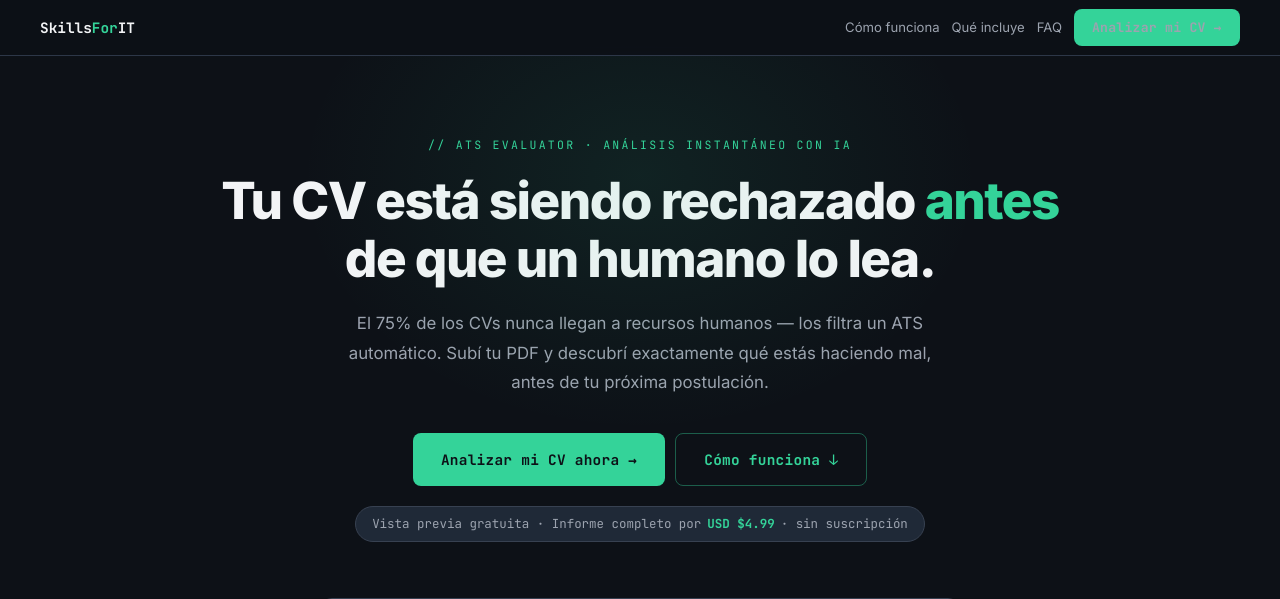
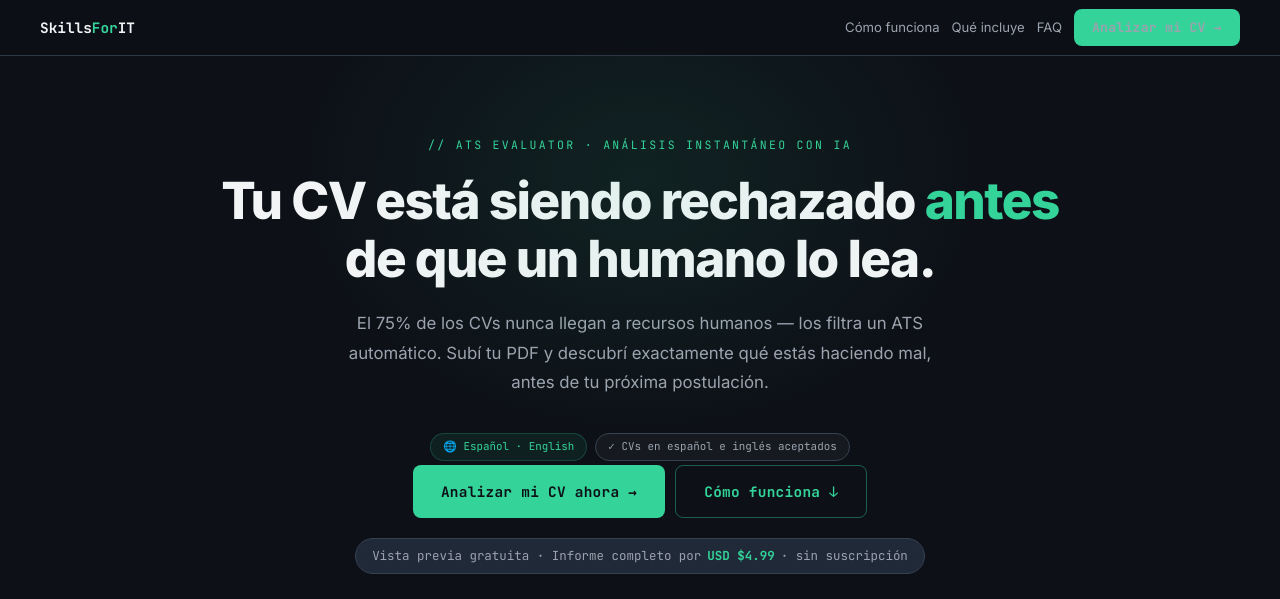
Before and after one commit to marcelodanieldm/sfi, a Django app: page /ats/ in a window 1280 px wide. Shown: the top 599 px of the page. Run offline with Django 4.2, Linux system fonts and the light colour scheme.

Commit message:
feat: ATS evaluator supports English and Spanish CVs
- ai_agents.py: agent1 and agent2 detect CV language and respond in the same language
- ats_landing.html: English/Spanish badge in hero + new trust card explaining bilingual support
- ats_evaluator.html: badges and upload zone subtitle mention English CVs are accepted

Co-Authored-By: Claude Sonnet 4.6 <noreply@anthropic.com>

```diff
--- a/core/services/ai_agents.py
+++ b/core/services/ai_agents.py
@@ -37,6 +37,8 @@ _SYSTEM_AGENT1 = """\
 Eres un experto en sistemas ATS (Applicant Tracking Systems) especializado en CVs del sector IT.
 
 Analizá el texto extraído de un CV en PDF y evaluá su compatibilidad ATS.
+El CV puede estar en español o en inglés — detectá el idioma y respondé los textos en ese mismo idioma
+(los campos parsing_issues deben estar en el idioma del CV).
 
 Devolvé SOLO un JSON válido con exactamente esta estructura, sin texto adicional fuera del JSON:
 {
@@ -68,8 +70,7 @@ Para keywords cubrí: lenguajes de programación, frameworks, bases de datos, he
 DevOps, cloud, metodologías ágiles, testing, y cualquier tecnología IT relevante.
 
 Si el texto del CV está casi vacío o ilegible, asigná score bajo (20–40) e incluí
-"El PDF parece basado en imágenes o estar protegido — el texto no fue extraíble correctamente"
-en parsing_issues.\
+un mensaje indicando que el PDF parece estar basado en imágenes o estar protegido, en el idioma detectado.\
 """
 
 _SYSTEM_AGENT2 = """\
@@ -124,7 +125,9 @@ Para actionable_fixes:
 - Generá entre 5 y 8 fixes ordenados por impacto descendente.
 - Primero formato (bloquean parsing), luego secciones faltantes, luego keywords.
 
-Escribí todo en español rioplatense (Argentina).\
+IDIOMA: Detectá el idioma del CV. Si el CV está en inglés, escribí TODOS los textos en inglés.
+Si el CV está en español, escribí en español rioplatense (Argentina).
+Aplicá esto a todos los campos de texto: tailored_summary, section_analysis, keyword_integration y actionable_fixes.\
 """
 
 # ────────────────────────────────────────────────────────────────────────────
--- a/core/templates/core/ats_landing.html
+++ b/core/templates/core/ats_landing.html
@@ -261,6 +261,10 @@ footer a{color:var(--accent)}
   <p class="hero-sub">
     El 75% de los CVs nunca llegan a recursos humanos — los filtra un ATS automático. Subí tu PDF y descubrí exactamente qué estás haciendo mal, antes de tu próxima postulación.
   </p>
+  <div style="display:flex;gap:8px;justify-content:center;flex-wrap:wrap;margin-bottom:4px">
+    <span style="font-family:var(--mono);font-size:.68rem;background:rgba(52,211,153,.08);color:var(--accent);border:1px solid rgba(52,211,153,.2);border-radius:20px;padding:4px 12px">🌐 Español · English</span>
+    <span style="font-family:var(--mono);font-size:.68rem;background:rgba(255,255,255,.04);color:var(--muted);border:1px solid var(--border);border-radius:20px;padding:4px 12px">✓ CVs en español e inglés aceptados</span>
+  </div>
   <div class="hero-cta">
     <a href="{% url 'core:ats_evaluator' %}" class="btn btn-lg">Analizar mi CV ahora →</a>
     <a href="#como-funciona" class="btn btn-outline btn-lg">Cómo funciona ↓</a>
@@ -413,6 +417,11 @@ footer a{color:var(--accent)}
       <h3>Pago único, sin trampa</h3>
       <p>USD ${{ precio_usd }} por análisis. Sin suscripción. Sin renovación automática. Pagás si querés el informe completo.</p>
     </div>
+    <div class="trust-card">
+      <span class="trust-icon">🌐</span>
+      <h3>Español e inglés</h3>
+      <p>El análisis detecta automáticamente el idioma de tu CV. Si está en inglés, el informe se genera en inglés. Si está en español, en español rioplatense.</p>
+    </div>
   </div>
 </section>
 
```
Also changed, not shown: core/templates/core/ats_evaluator.html (+6 -2 lines).
